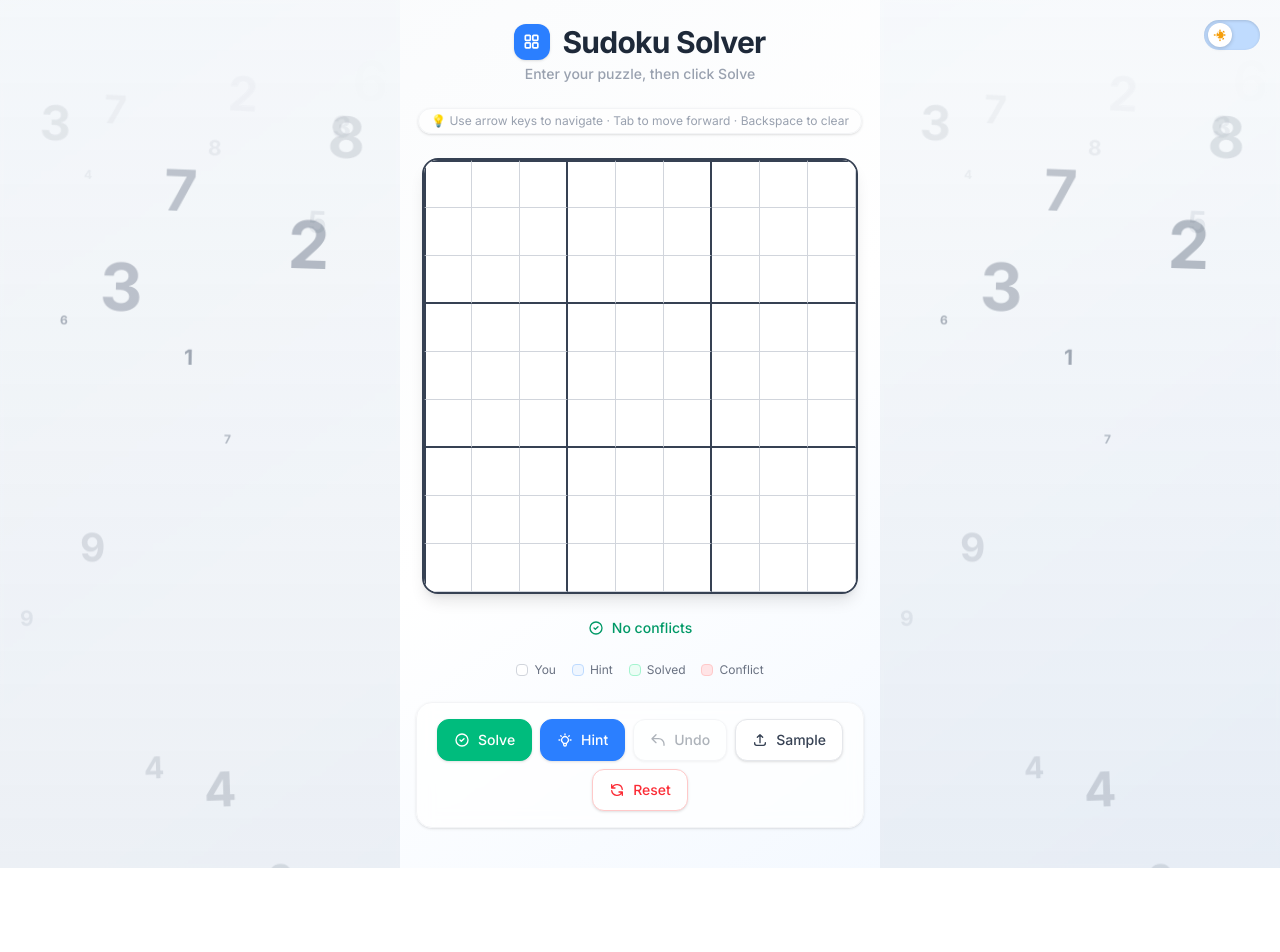
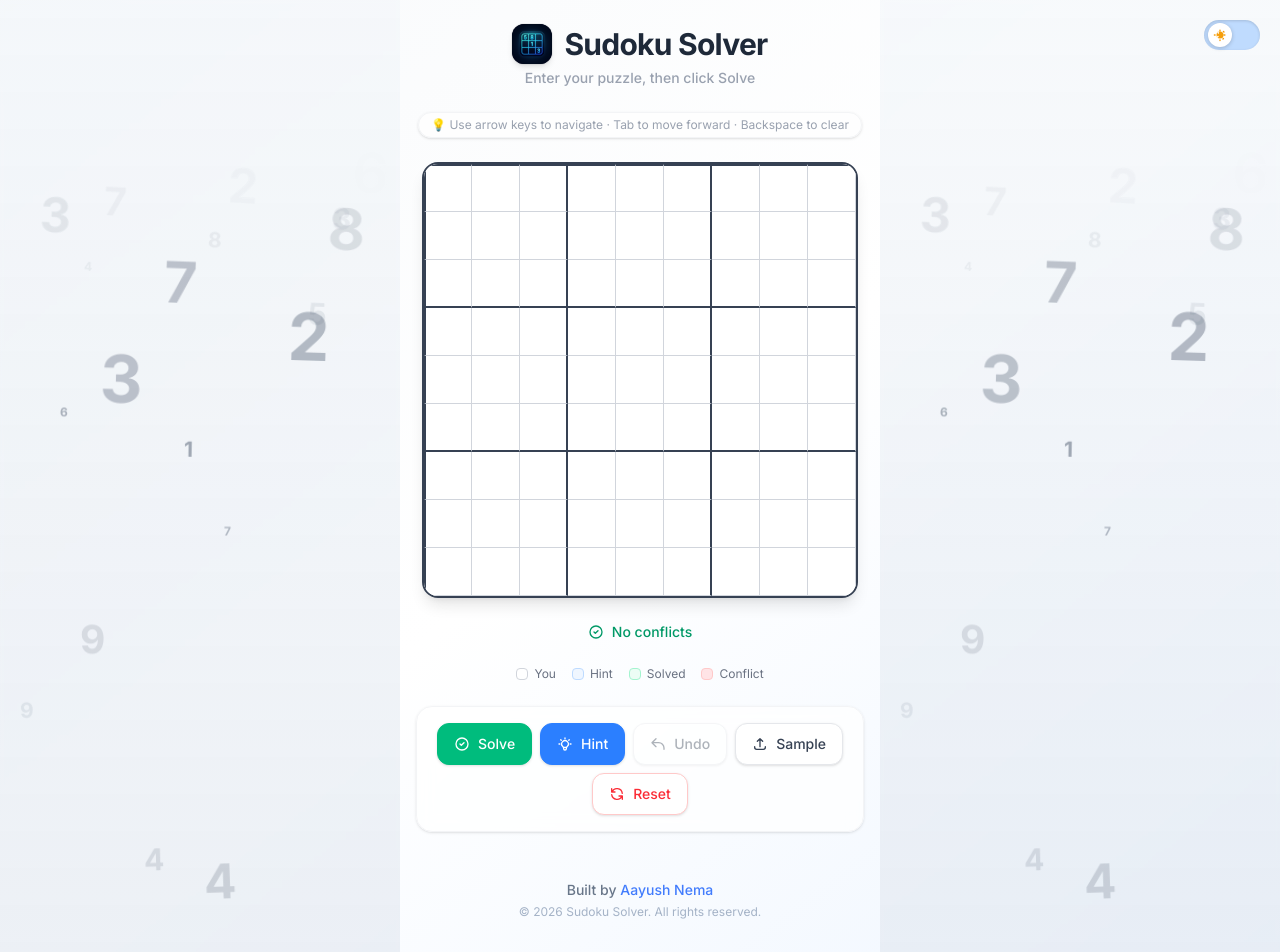
Before and after one commit to aayushnema12/Suduko_Solver, a React (Vite) app: page / in a window 1280 px wide. Shown: the top 952 px of the page. Before the commit the page ends 868 px from the top, so only its background shows below. Built offline with nearby package versions, Linux system fonts and the light colour scheme.

Commit message:
feat: Add premium app logo and footer

```diff
--- a/src/App.jsx
+++ b/src/App.jsx
@@ -5,6 +5,7 @@ import ConflictCounter from './components/ConflictCounter';
 import ResetModal from './components/ResetModal';
 import ThemeToggle from './components/ThemeToggle';
 import FloatingNumbers from './components/FloatingNumbers';
+import logoImg from './assets/logo.png';
 import { solve, getSolveSteps } from './utils/solver';
 import { getConflicts } from './utils/validator';
 import { SAMPLE_PUZZLE, EMPTY_BOARD } from './utils/puzzles';
@@ -242,12 +243,9 @@ export default function App() {
           {/* Header */}
           <header className="flex flex-col items-center gap-1">
             <div className="flex items-center gap-3">
-              {/* Grid icon */}
-              <div className="w-9 h-9 rounded-xl bg-blue-500 flex items-center justify-center shadow-sm">
-                <svg className="w-5 h-5 text-white" fill="none" viewBox="0 0 24 24" stroke="currentColor" strokeWidth={2}>
-                  <path strokeLinecap="round" strokeLinejoin="round"
-                    d="M4 5a1 1 0 011-1h4a1 1 0 011 1v4a1 1 0 01-1 1H5a1 1 0 01-1-1V5zm0 9a1 1 0 011-1h4a1 1 0 011 1v4a1 1 0 01-1 1H5a1 1 0 01-1-1v-4zm9-9a1 1 0 011-1h4a1 1 0 011 1v4a1 1 0 01-1 1h-4a1 1 0 01-1-1V5zm0 9a1 1 0 011-1h4a1 1 0 011 1v4a1 1 0 01-1 1h-4a1 1 0 01-1-1v-4z" />
-                </svg>
+              {/* Logo */}
+              <div className="w-10 h-10 rounded-xl overflow-hidden shadow-md ring-1 ring-black/5 dark:ring-white/10 flex items-center justify-center bg-slate-900">
+                <img src={logoImg} alt="Sudoku Solver Logo" className="w-full h-full object-cover" draggable={false} />
               </div>
               <h1 className="text-2xl sm:text-3xl font-bold text-gray-800 dark:text-white tracking-tight">
                 Sudoku Solver
@@ -309,6 +307,16 @@ export default function App() {
               noSolution={noSolution}
             />
           </div>
+
+          {/* Footer */}
+          <footer className="mt-6 flex flex-col items-center gap-1 opacity-80 hover:opacity-100 transition-opacity duration-300">
+            <p className="text-sm font-medium text-slate-600 dark:text-slate-400">
+              Built by <span className="text-blue-600 dark:text-blue-400">Aayush Nema</span>
+            </p>
+            <p className="text-xs text-slate-400 dark:text-slate-500">
+              © {new Date().getFullYear()} Sudoku Solver. All rights reserved.
+            </p>
+          </footer>
         </div>
 
         {/* Right floating numbers column — fills full height */}
```
Also changed, not shown: src/assets/logo.png (added), 1 other file (tests, documents, lock files or other folders).
